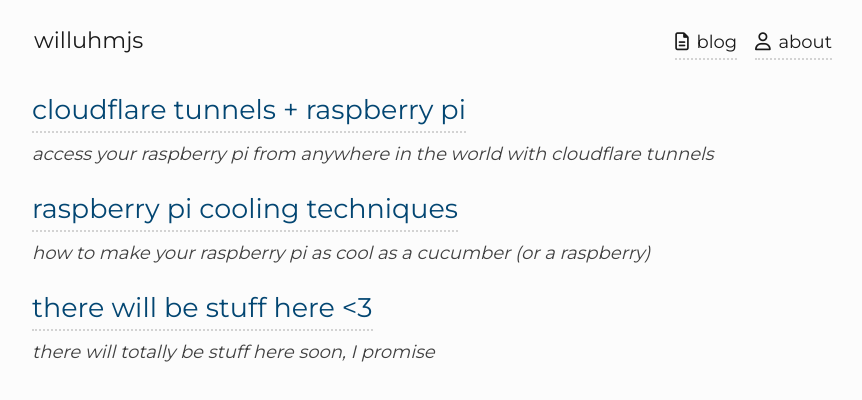
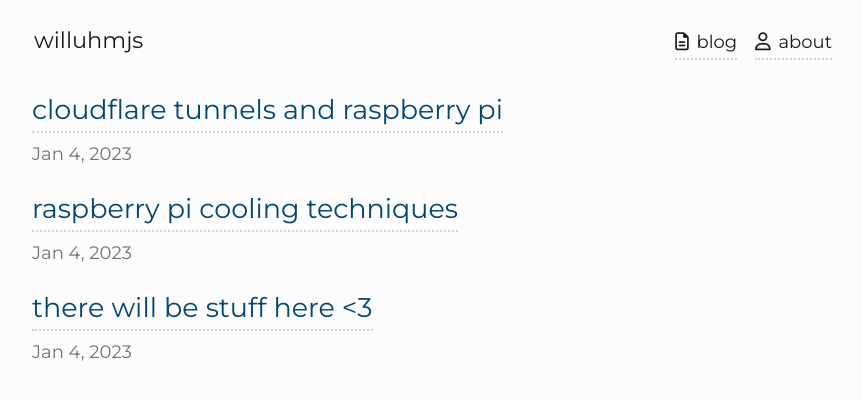
Before and after one commit to willuhmjs/webpage, a SvelteKit app: page / in a window 1280 px wide. Shown: the top 400 px of the page, without its empty margins (208-1070 px from the left). Built offline with nearby package versions, Linux system fonts and the light colour scheme.

Commit message:
feat: use time as subtitle instead of a short description

```diff
--- a/src/lib/blog/BlogPosts.svelte
+++ b/src/lib/blog/BlogPosts.svelte
@@ -5,16 +5,16 @@
 <section>
 	<ul style="--color: {$colorStore}">
 		<li>
-			<h2><a href="/">cloudflare tunnels + raspberry pi</a></h2>
-			<p class="subtitle">access your raspberry pi from anywhere in the world with cloudflare tunnels</p>
+			<h2><a href="/">cloudflare tunnels and raspberry pi</a></h2>
+            <p class="subtitle"><time datetime="2023-01-04">Jan 4, 2023</time></p>
 		</li>
 		<li>
 			<h2><a href="/">raspberry pi cooling techniques</a></h2>
-			<p class="subtitle">how to make your raspberry pi as cool as a cucumber (or a raspberry)</p>
+            <p class="subtitle"><time datetime="2023-01-04">Jan 4, 2023</time></p>
 		</li>
 		<li>
 			<h2><a href="/">there will be stuff here &lt;3</a></h2>
-			<p class="subtitle">there will totally be stuff here soon, I promise</p>
+            <p class="subtitle"><time datetime="2023-01-04">Jan 4, 2023</time></p>
 		</li>
 	</ul>
 </section>
@@ -32,10 +32,11 @@
 
 	li h2 {
 		color: var(--color, transparent);
+		margin-bottom: 17px;
 	}
 
-	li .subtitle {
-		margin-top: 17px;
-		font-style: italic;
-	}
+    .subtitle {
+        margin-bottom: 10px;
+        color: #737373;
+    }
 </style>
--- a/src/routes/style.css
+++ b/src/routes/style.css
@@ -36,10 +36,6 @@ a:hover {
         background-color: #fcfcfc;
         color: #1a1a1a;
     }
-
-    .subtitle {
-        color: #404040;
-    }
 }
 
 /* todo use light random color generate + set color for post descriptions */
@@ -48,8 +44,4 @@ a:hover {
         background-color: #1a1a1a;
         color: #fcfcfc;
     }
-
-    .subtitle {
-        color: #a9a9a9;
-    }
 }
```
